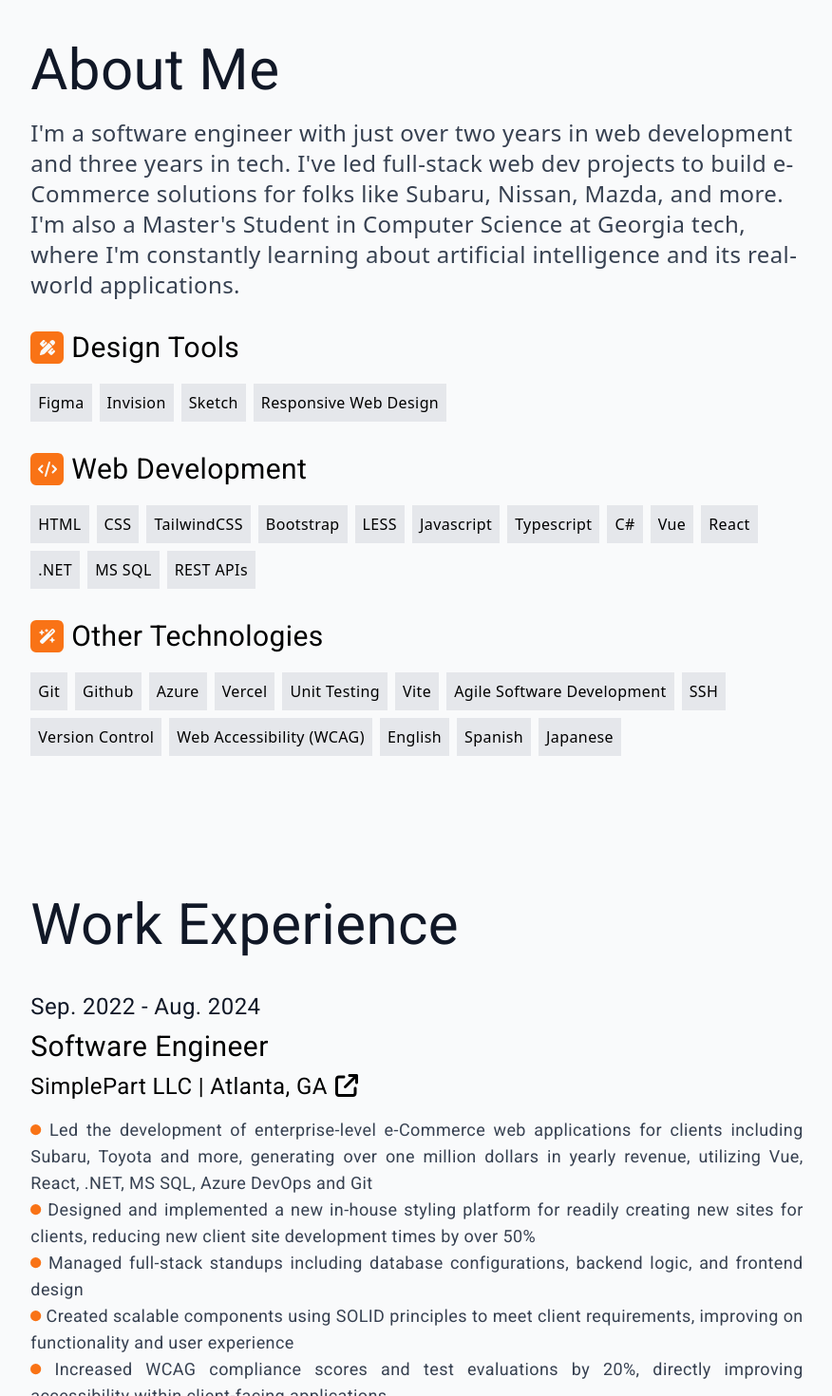
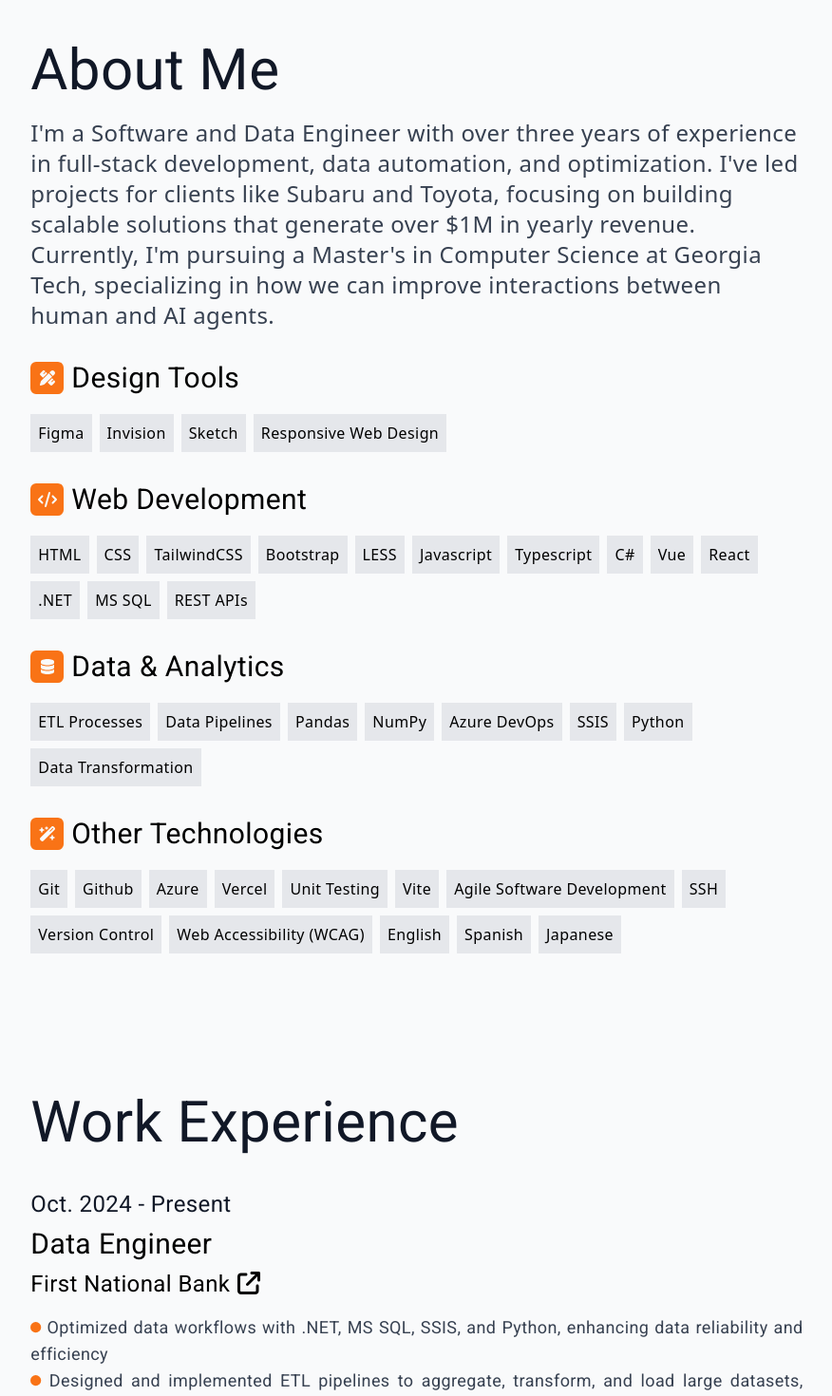
Before and after one commit to ShultzWilliam/Portfolio, a React (Vite) app: page / in a window 1280 px wide. Shown: the part 820-2290 px from the top of the page at 95% size, without its empty margins (191-1067 px from the left). Built offline with nearby package versions, Linux system fonts and the light colour scheme; the HTML template or start-up script is replaced by a standard one.

Commit message:
updated job information in about me

```diff
--- a/src/AboutMe.tsx
+++ b/src/AboutMe.tsx
@@ -1,6 +1,6 @@
 // Import necessary modules and styles
 import { FontAwesomeIcon } from '@fortawesome/react-fontawesome';
-import { faPenRuler, faWandMagicSparkles, faCode } from '@fortawesome/free-solid-svg-icons';
+import { faPenRuler, faWandMagicSparkles, faDatabase, faCode } from '@fortawesome/free-solid-svg-icons';
 import "./AboutMe.css";
 import React from 'react';
 import './Experience.css';
@@ -67,8 +67,9 @@
             About Me
           </h2>
           <div className="about-me-description text-gray-700  mt-5 text-lg md:text-2xl">
-          I'm a software engineer with just over two years in web development and three years in tech. I've led full-stack web dev projects to build e-Commerce solutions for folks like Subaru, Nissan, Mazda, and more. I'm also a Master's Student in Computer Science at Georgia tech, where I'm constantly learning about artificial intelligence and its real-world applications.
-          </div>
+          I'm a Software and Data Engineer with over three years of experience in full-stack development, data automation, and optimization.
+            I've led projects for clients like Subaru and Toyota, focusing on building scalable solutions that generate over $1M in yearly revenue.
+            Currently, I'm pursuing a Master's in Computer Science at Georgia Tech, specializing in how we can improve interactions between human and AI agents.</div>
         </div>
         <div id="tools" className="right-side flex gap-5 flex-col w-full flex-wrap lg:flex-nowrap lg:w-2/3 justify-between mt-5">
 
@@ -100,6 +101,21 @@
             })}
           </div>
 
+          {/* New Data & Analytics Section */}
+          <div className="data-analytics text-center w-full flex flex-col justify-start items-start">
+            <div className="about-me-section w-auto flex">
+              <div className="icon web-tools bg-orange-500 text-gray-50 mr-2 rounded-md mt-auto mb-auto">
+                <FontAwesomeIcon icon={faDatabase} />
+              </div>
+              <h3 className="font-roboto text-3xl leading-loose"> Data & Analytics</h3>
+            </div>
+            {generateListItems({
+              items: ['ETL Processes', 'Data Pipelines', 'Pandas', 'NumPy', 'Azure DevOps', 'SSIS', 'Python', 'Data Transformation']
+            })}
+          </div>
+
+
+
           {/* Other Technologies Section (Styled to Match Design Tools) */}
           <div className="other-tech text-center w-full flex flex-col justify-start items-start lg:pb-16">
             <div className="about-me-section w-auto flex">
@@ -122,6 +138,21 @@
           Work Experience
         </h2>
         <div className="jobs-list flex items-start flex-col font-roboto w-full lg:w-full">
+        <Job
+          date="Oct. 2024 - Present"
+          jobTitle="Data Engineer"
+          companyName="First National Bank"
+          companyLink="https://www.fnb-online.com/"
+          description={[
+            'Optimized data workflows with .NET, MS SQL, SSIS, and Python, enhancing data reliability and efficiency',
+            'Designed and implemented ETL pipelines to aggregate, transform, and load large datasets, automating monthly reporting processes that support data-driven decision-making',
+            'Applied advanced analytics to streamline financial data processes, driving insights that influenced reporting accuracy and timeliness'
+          ]}
+          tools={['.NET', 'MS SQL', 'SSIS', 'Python', 'ETL', 'Data Automation']}
+        />
+
+
+
           <Job
             date="Sep. 2022 - Aug. 2024"
             jobTitle="Software Engineer"
```
